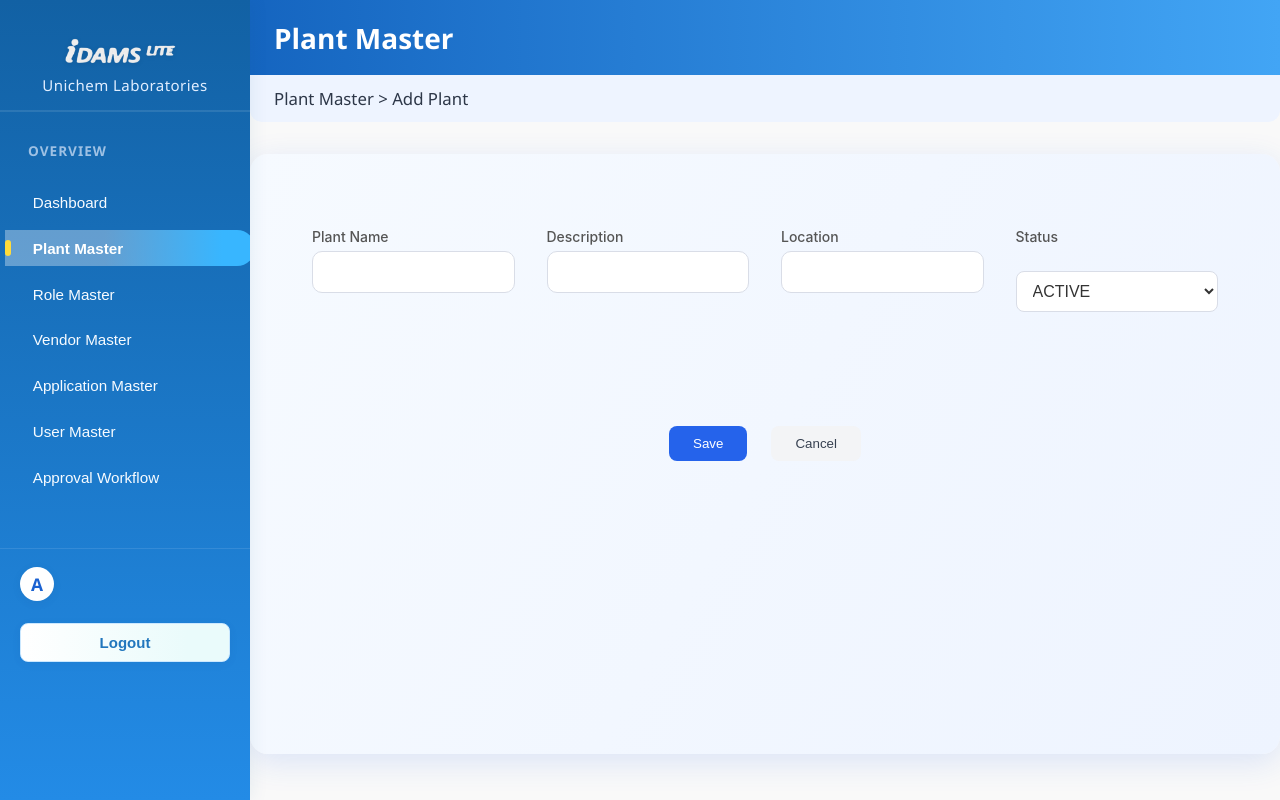
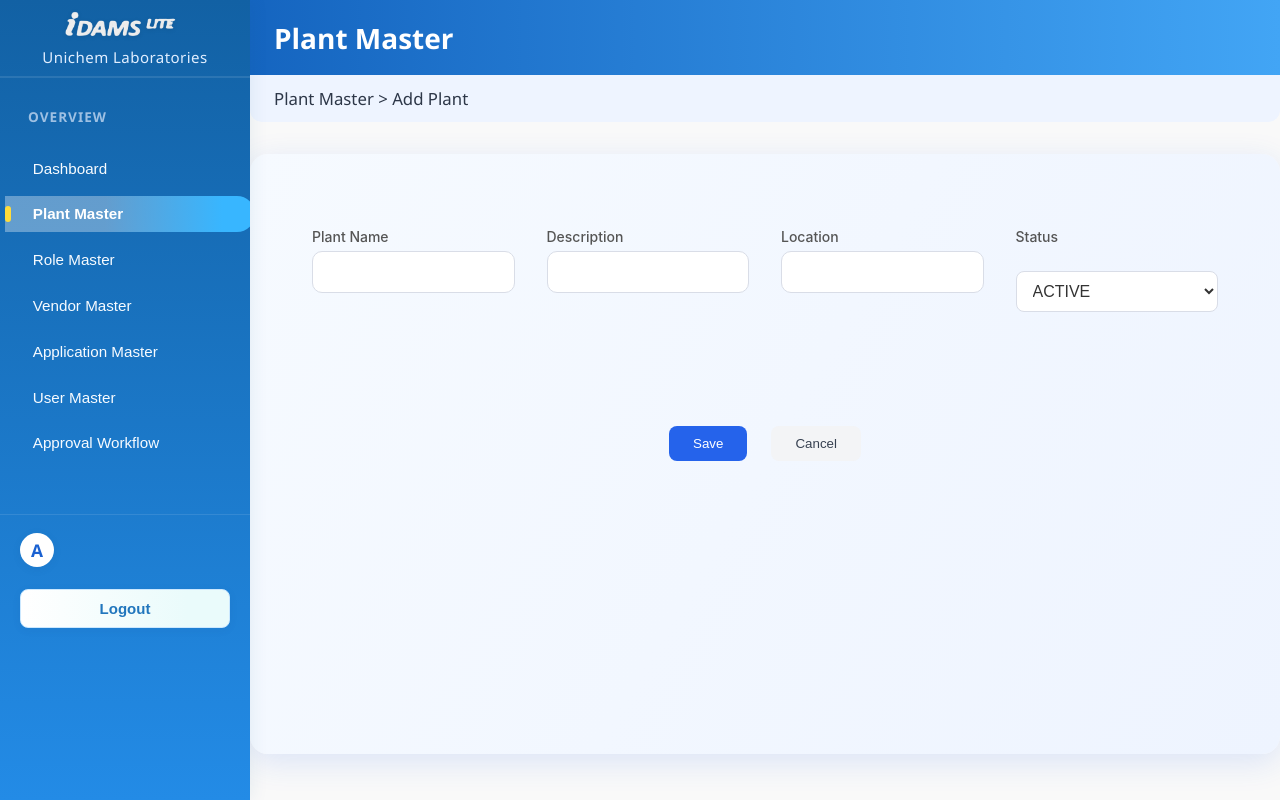
Before and after one commit to unichemlab/idamsLite, a React (Create React App) app in the folder frontend/: page /plants/add in a window 1280 px wide. Built offline with nearby package versions, Linux system fonts and the light colour scheme; no server answers; sample sign-in values are in the browser's storage.

Commit message:
super admin changes

```diff
--- a/frontend/src/pages/SuperAdmin/SuperAdmin.module.css
+++ b/frontend/src/pages/SuperAdmin/SuperAdmin.module.css
@@ -396,7 +396,7 @@ html,
 }
 
 .sidebar-header {
-  padding: 2rem 0 0.45rem 0;
+  padding: 0.1rem 0 0.45rem 0;
   text-align: center;
   background: none;
   font-size: 1.19rem;
@@ -405,7 +405,7 @@ html,
   border-bottom: 2px solid rgba(255, 255, 255, 0.1);
 }
 .sidebar-header img {
-  margin-bottom: 1px;
+  margin-top: 3px;
   width: 10.6rem;
   max-width: 100%;
   height: auto;
@@ -418,7 +418,7 @@ html,
   margin-top: 1px;
   font-weight: 500;
   letter-spacing: 0.03em;
-  margin-bottom: 0.5rem;
+ margin-bottom: 2px;
 }
 
 /* Navigation group title */
```
